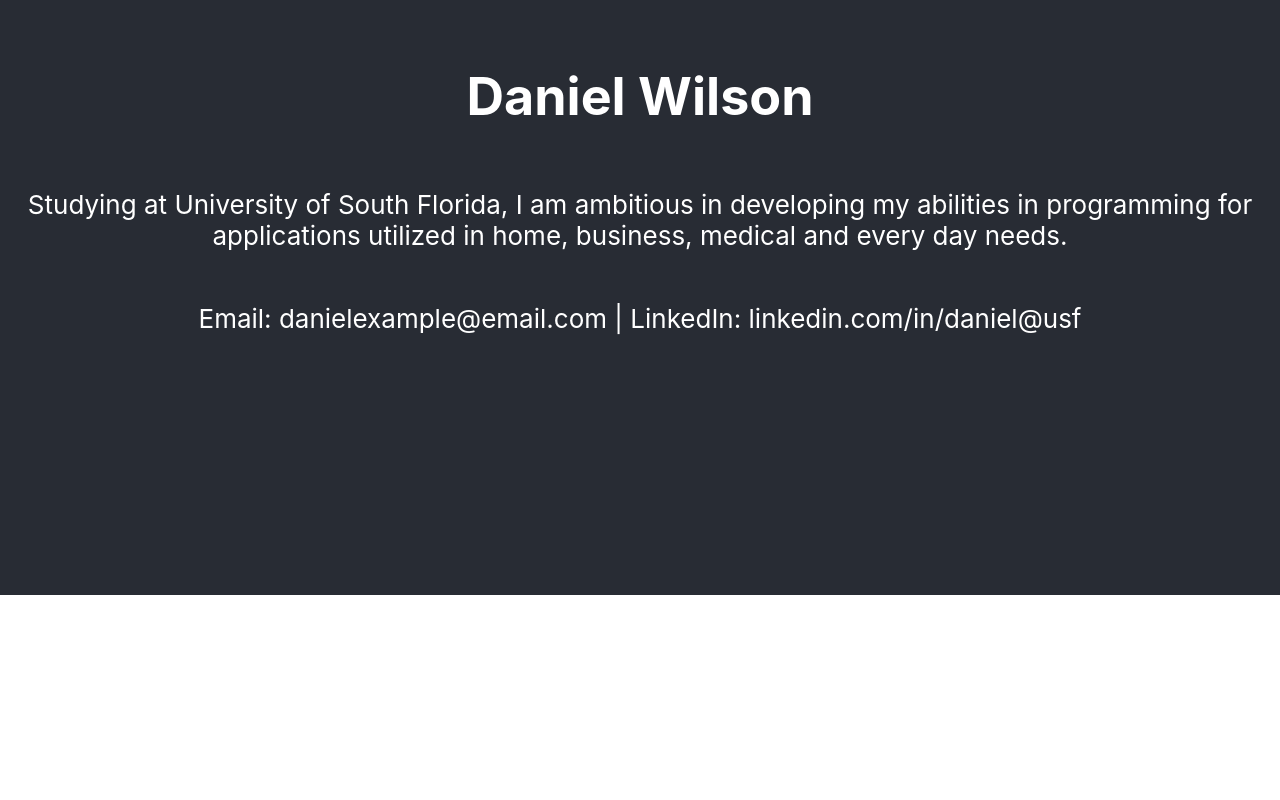
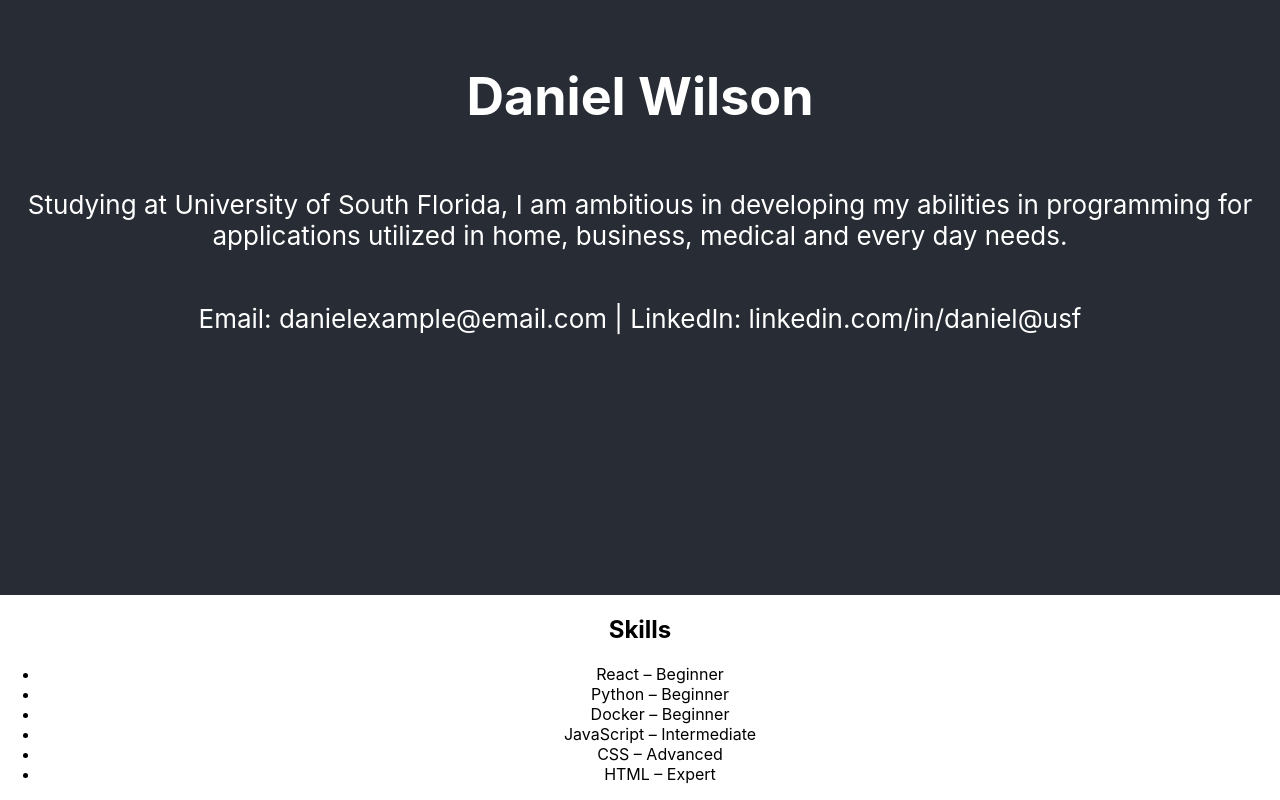
Before and after one commit to DanWilson501/-About-Me--Page-Using-React, a React (Create React App) app in the folder my-app/: page / in a window 1280 px wide. Shown: the part 205-1005 px from the top of the page. Before the commit the page ends 800 px from the top, so only its background shows below. Built offline with nearby package versions, Linux system fonts and the light colour scheme.

Commit message:
skills section added and listed importing props for the skill.name and skill.level (proficiency).

```diff
--- a/my-app/src/App.js
+++ b/my-app/src/App.js
@@ -3,11 +3,22 @@
 import React from 'react';
 import './App.css';
 import PersonalInfo from './components/PersonalInfo';
+import Skills from './components/Skills';
 
 function App() {
+    const skills = [
+        { id: 1, name: 'React', level: 'Beginner' },
+        { id: 2, name: 'Python', level: 'Beginner' },
+        { id: 3, name: 'Docker', level: 'Beginner' },
+        { id: 4, name: 'JavaScript', level: 'Intermediate' },
+        { id: 5, name: 'CSS', level: 'Advanced' },
+        { id: 6, name: 'HTML', level: 'Expert' }
+    ];
+
   return (
       <div className="App">
           <PersonalInfo />
+          <Skills skills={skills} />
       </div>
   );
 }
--- /dev/null
+++ b/my-app/src/components/Skills.js
@@ -0,0 +1,14 @@
+import React from 'react';
+
+const Skills = ({ skills }) => (
+    <section>
+        <h2>Skills</h2>
+        <ul>
+            {skills.map(skill => (
+                <li key={skill.id}>{skill.name} – {skill.level}</li>
+            ))}
+        </ul>
+    </section>
+);
+
+export default Skills;
```
